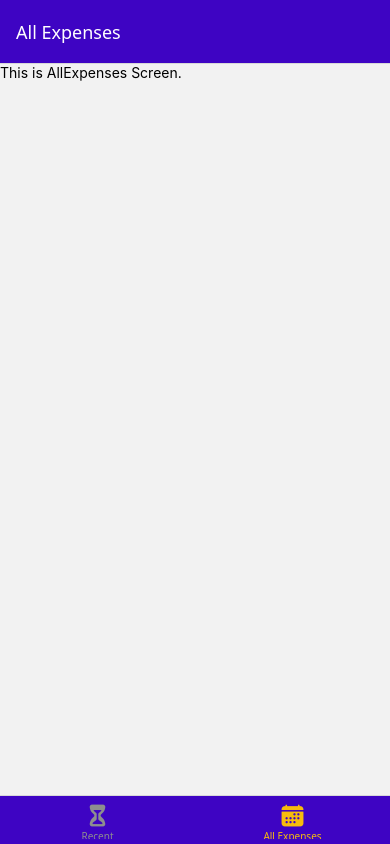
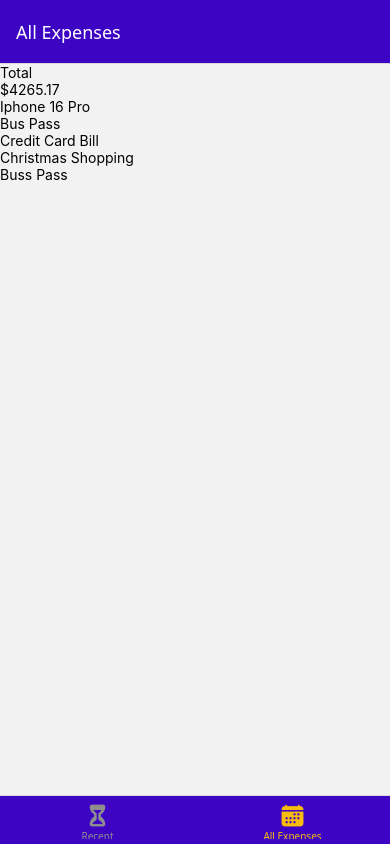
Before and after one commit to snadi043/EXPENSE-CALCULATOR, a React Native app: screen /AllExpenses in a window 390 px wide. Built offline with nearby package versions, Linux system fonts and the light colour scheme.

Commit message:
Created 3 new components and displayed the description information in the list format and total expense amount using the reduce() method on all the expenses which are hard coded for time being.

```diff
--- a/components/ExpensesOutput/ExpenseList.js
+++ b/components/ExpensesOutput/ExpenseList.js
@@ -1,8 +1,16 @@
-import { StyleSheet, FlatList } from "react-native";
+import { StyleSheet, FlatList, Text } from "react-native";
 
-function ExpenseList(){
+
+function renderExpenseListItem(itemData){
+    return <Text>{itemData.item.description}</Text>;
+}
+function ExpenseList({expenses}){
     return (
-       <FlatList />
+       <FlatList
+        keyExtractor={(item) => item.id}
+        data={expenses}
+        renderItem={renderExpenseListItem}
+        />
     );
 }
 export default ExpenseList;
--- a/components/ExpensesOutput/ExpenseOutput.js
+++ b/components/ExpensesOutput/ExpenseOutput.js
@@ -1,12 +1,44 @@
 import { StyleSheet,View } from "react-native";
 import ExpenseSummary from "./ExpenseSummary";
-import {ExpenseList} from './ExpenseList';
+import ExpenseList from './ExpenseList';
 
-function ExpenseOutput({expenses, period}){
+function ExpenseOutput({expense, period}){
+    const Dummy_expense = [
+        {
+            id: 'e1',
+            description: 'Iphone 16 Pro',
+            amount: 1699.99,
+            data: new Date('2024-07-14'),
+        },
+        {
+            id: 'e2',
+            description: 'Bus Pass',
+            amount: 16.00,
+            data: new Date('2024-03-09'),
+        },
+        {
+            id: 'e3',
+            description: 'Credit Card Bill',
+            amount: 199.89,
+            data: new Date('2024-05-29'),
+        },
+        {
+            id: 'e4',
+            description: 'Christmas Shopping',
+            amount: 649.30,
+            data: new Date('2024-12-14'),
+        },
+        {
+            id: 'e5',
+            description: 'Buss Pass',
+            amount: 1699.99,
+            data: new Date('2024-12-05'),
+        }
+    ]
     return (
         <View>
-            <ExpenseSummary expense={expenses} expensesPeriod={period}/>
-            <ExpenseList/>
+            <ExpenseSummary expense={Dummy_expense} expensesPeriod={period}/>
+            <ExpenseList expenses={Dummy_expense}/>
         </View>
     );
 }
--- a/components/ExpensesOutput/ExpenseSummary.js
+++ b/components/ExpensesOutput/ExpenseSummary.js
@@ -1,11 +1,11 @@
-import { StyleSheet,View,Text } from "react-native";
+import { View, Text, StyleSheet } from "react-native";
 
 function ExpenseSummary({expense, expensesPeriod}){
-    const expense = expense.reduce((sum, currentExpense) => {sum + currentExpense.amount, 0});
+    const expenseTotal = expense.reduce((sum, currentExpense) => { return sum + currentExpense.amount}, 0);
     return (
         <View>
             <Text>{expensesPeriod}</Text>
-            <Text>${expense}.toFixed(2)</Text>
+            <Text>${expenseTotal.toFixed(2)}</Text>
         </View>
     );
 }
--- a/screens/AllExpenses.js
+++ b/screens/AllExpenses.js
@@ -1,9 +1,10 @@
 import {View, Text, StyleSheet} from 'react-native';
+import ExpenseOutput from '../components/ExpensesOutput/ExpenseOutput';
 
 function AllExpenses(){
     return (<View>
         <Text>
-            This is AllExpenses Screen.
+            <ExpenseOutput period="Total"/>
         </Text>
     </View>)
 }
--- a/screens/RecentExpenses.js
+++ b/screens/RecentExpenses.js
@@ -1,9 +1,10 @@
 import {View, Text, StyleSheet} from 'react-native';
+import ExpenseOutput from '../components/ExpensesOutput/ExpenseOutput';
 
 function RecentExpenses(){
     return (<View>
         <Text>
-            This is RecentExpenses Screen.
+            <ExpenseOutput period="Last 7 days"/>
         </Text>
     </View>)
 }
```
